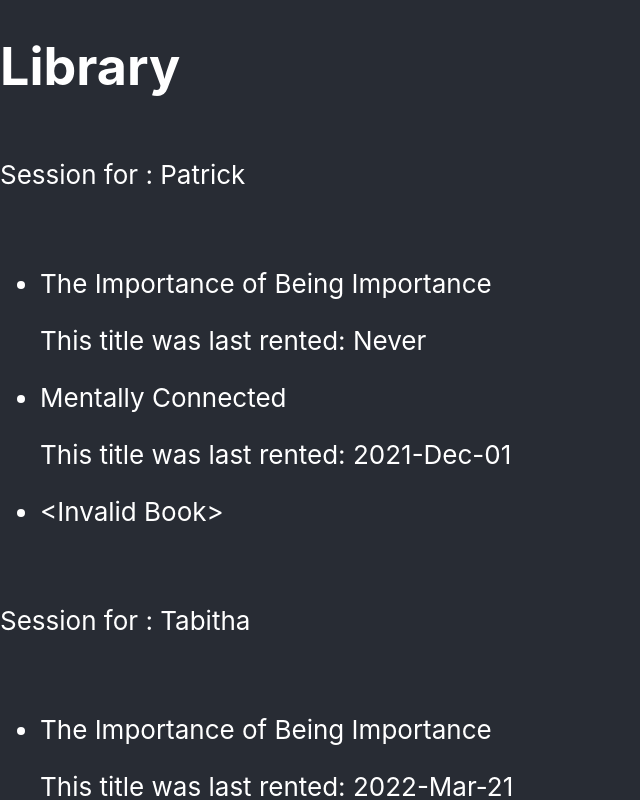
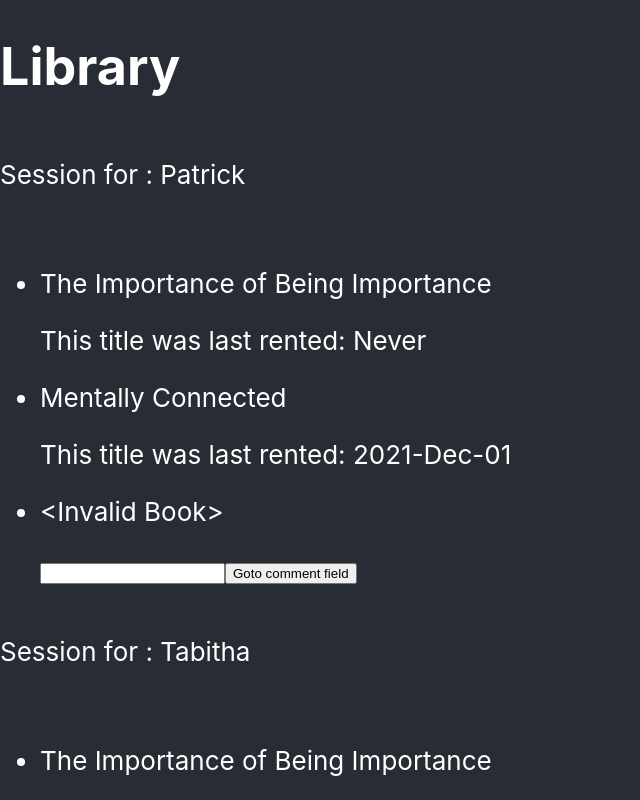
Before and after one commit to odoric/react-1, a React (Create React App) app: page / in a window 1280 px wide. Shown: the top 800 px of the page, without its empty margins (0-640 px from the left). Built offline with nearby package versions, Linux system fonts and the light colour scheme.

Commit message:
Experiement with ref

```diff
--- a/src/Book/BookComponent.tsx
+++ b/src/Book/BookComponent.tsx
@@ -1,4 +1,5 @@
 import React from 'react';
+import { FancyButton } from '../FancyButton/FancyButton';
 import { MainContext } from '../MainContext';
 import { Book, returnFalseIfNotIsBook } from '../types';
 
@@ -8,6 +9,12 @@ type BookComponentProps = {
 
 export const BookComponent = ({book}: BookComponentProps) => {
     const bookIsValid = returnFalseIfNotIsBook(book, 'BookComponent', 'book');
+    const inputRef = React.useRef<HTMLInputElement>(null);
+
+    const onClick = () => {
+        inputRef.current?.focus();
+    }
+
     if(bookIsValid) {
         return <>
             <p>{book.title}</p>
@@ -19,6 +26,8 @@ export const BookComponent = ({book}: BookComponentProps) => {
     else {
         return <>
         <p>&lt;Invalid Book&gt;</p>
+        <input ref={inputRef}></input>
+        <button onClick={onClick}>Goto comment field</button>
     </>
     }
 }
--- /dev/null
+++ b/src/FancyButton/FancyButton.tsx
@@ -0,0 +1,7 @@
+import React from 'react';
+
+export const FancyButton = React.forwardRef((props, ref) => (
+    <button>
+        Hello
+    </button>
+));
```
